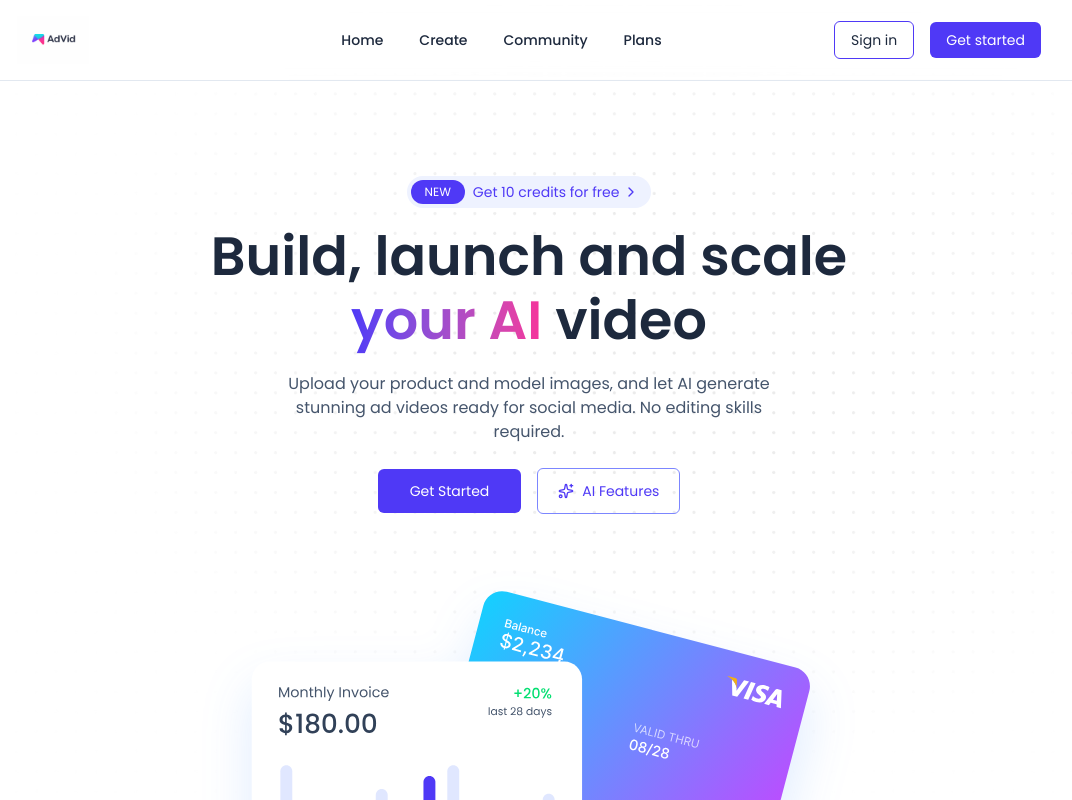
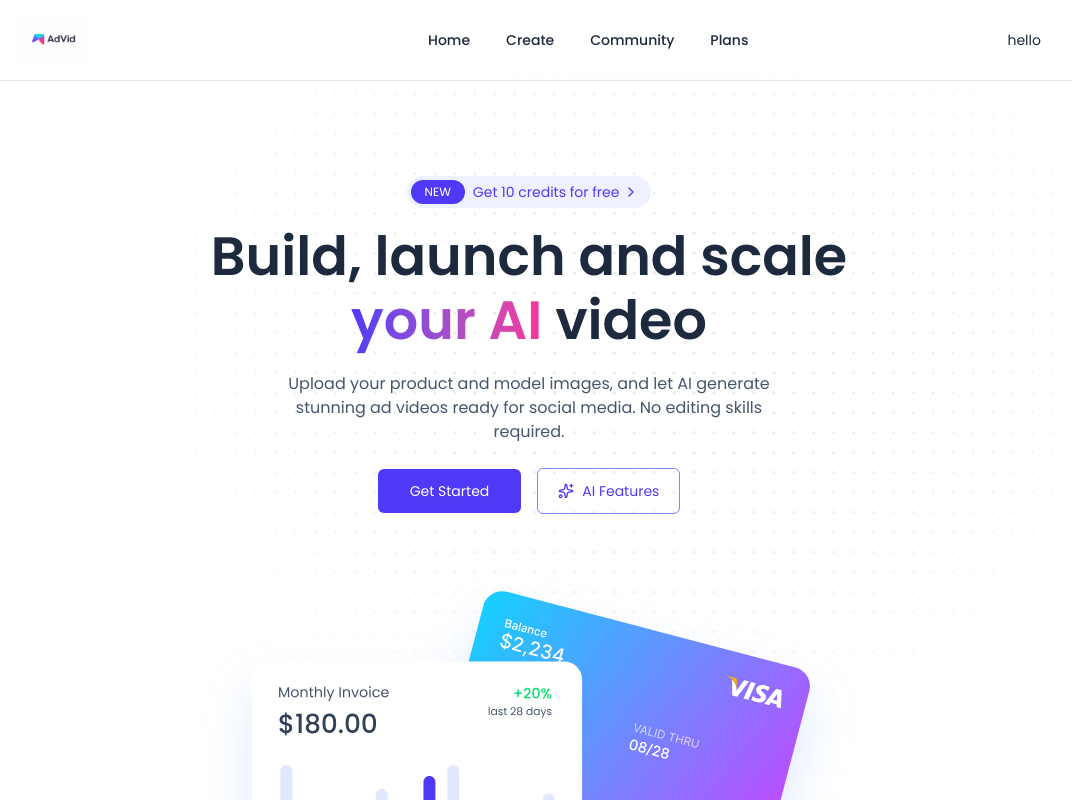
Before and after one commit to sankalp-singh-07/AdVid, a React (Vite) app in the folder Frontend/: page / in a window 1280 px wide. Shown: the top 800 px of the page, without its empty margins (111-1183 px from the left). Built offline with nearby package versions, Linux system fonts and the light colour scheme.

Commit message:
Frontend - Nav minor change

```diff
--- a/Frontend/src/components/Navbar.jsx
+++ b/Frontend/src/components/Navbar.jsx
@@ -8,6 +8,7 @@ import logo from "../assets/logo.png";
 export default function Navbar() {
     const [openMobileMenu, setOpenMobileMenu] = useState(false);
     const pathname = useLocation().pathname;
+    const auth = false
 
     useEffect(() => {
         if (openMobileMenu) {
@@ -48,6 +49,7 @@ export default function Navbar() {
                     <XIcon />
                 </button>
             </div>
+            {auth ? <>
             <div className="flex items-center gap-4">
                 <button className="hidden md:block hover:bg-slate-100 transition px-4 py-2 border border-indigo-600 rounded-md">
                     Sign in
@@ -59,6 +61,7 @@ export default function Navbar() {
                     <MenuIcon size={26} className="active:scale-90 transition" />
                 </button>
             </div>
+                </>: <p>hello</p>}
         </nav>
     );
 }
--- a/Frontend/src/main.jsx
+++ b/Frontend/src/main.jsx
@@ -1,6 +1,6 @@
 import { createRoot } from 'react-dom/client'
 import './index.css'
-import App from './App.jsx'
+import App from  "../src/App.jsx"
 import { BrowserRouter } from 'react-router-dom'
 
 createRoot(document.getElementById('root')).render(
```
